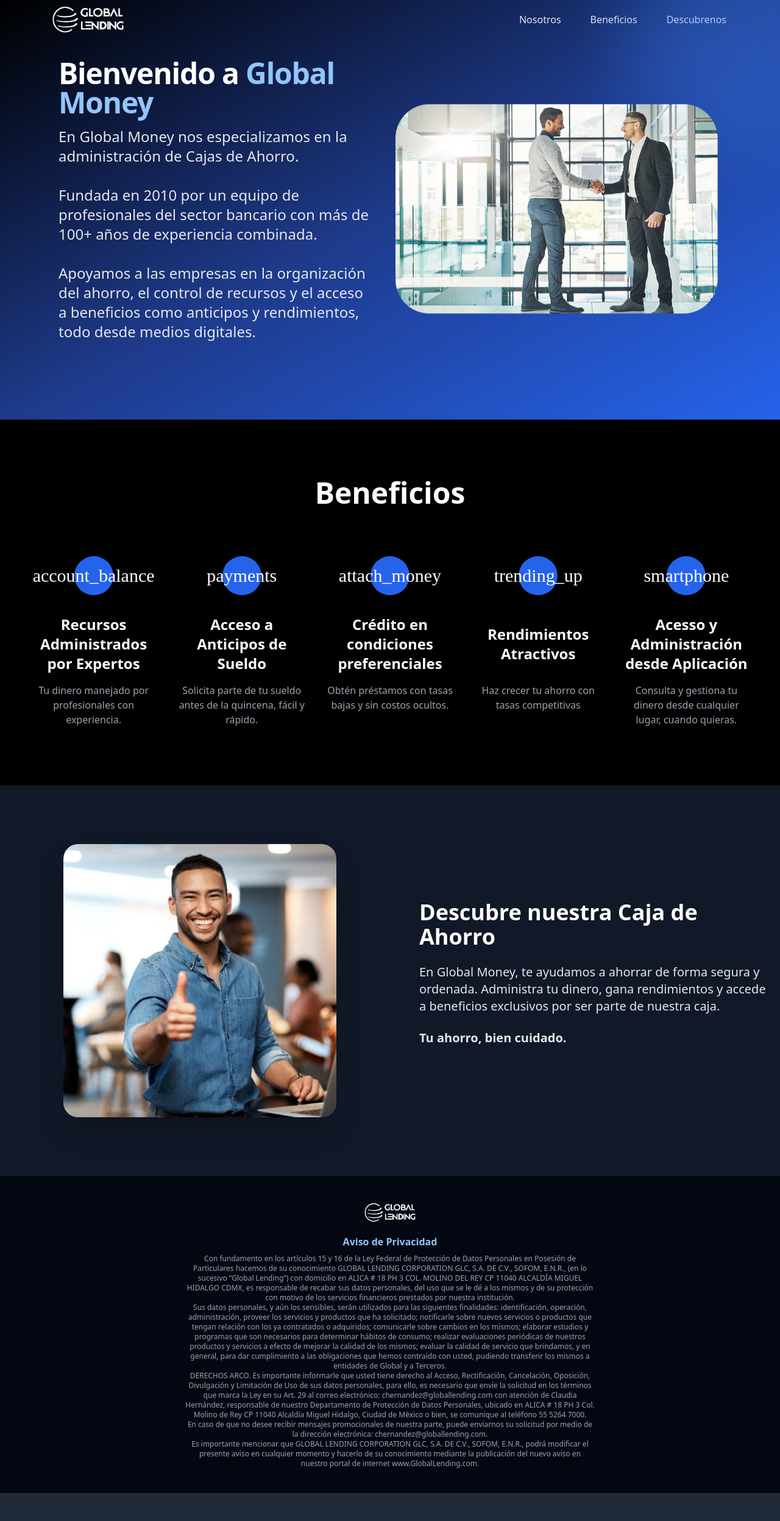
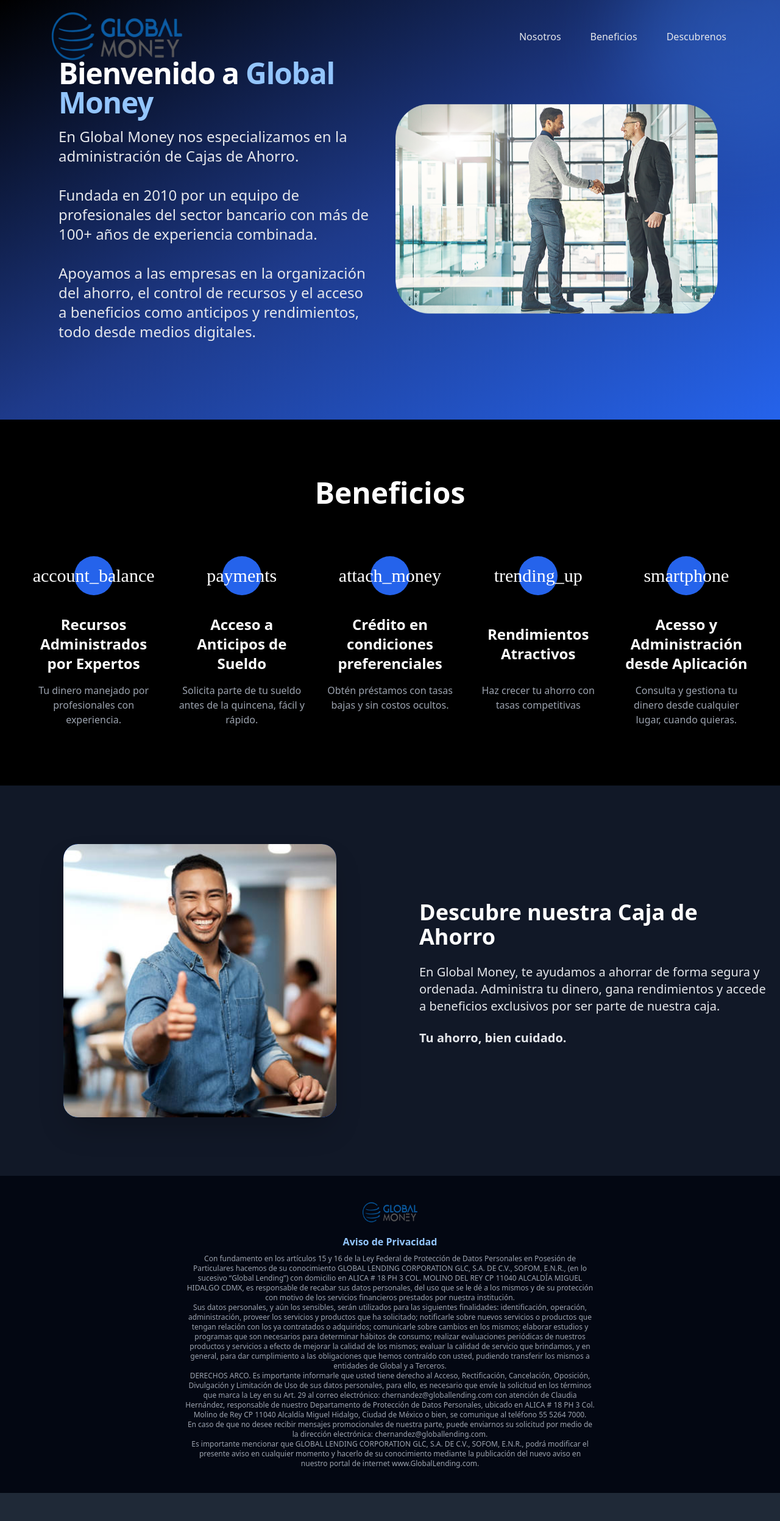
Before and after one commit to edwinvega11/GlobalMoney, a React (Vite) app: page / in a window 1280 px wide. Shown: the top 2494 px of the page at 61% size. Built offline with nearby package versions, Linux system fonts and the light colour scheme.

Commit message:
new logo added

```diff
--- a/src/components/CostsAndCommissions.jsx
+++ b/src/components/CostsAndCommissions.jsx
@@ -10,7 +10,7 @@
       {/* Header with Logo and Back Button */}
       <div className="bg-gray-900 border-b border-gray-700 px-6 py-4">
         <div className="max-w-6xl mx-auto flex items-center justify-between">
-          <img src="/GL-logo-1.png" alt="Global Money Logo" className="h-12 w-auto" />
+          <img src="/GM-Logo-1.png" alt="Global Money Logo" className="h-12 w-auto" />
           <button
             onClick={handleBackHome}
             className="flex items-center gap-2 bg-blue-600 hover:bg-blue-700 text-white font-semibold py-2 px-4 rounded-lg transition duration-300 shadow-lg"
--- a/src/components/Navbar.jsx
+++ b/src/components/Navbar.jsx
@@ -19,9 +19,9 @@
   };
 
   return (
-    <nav className="w-full">
+    <nav className="w-full absolute top-0 left-0 z-50">
       <div className="max-w-6xl mx-auto flex items-center justify-between px-4 py-3">
-        <img src="/GL-logo-1.png" alt="Logo" className="h-14 w-auto -my-2" />
+        <img src="/GM-Logo-1.png" alt="Global Money Logo" className="h-20 md:h-24 w-auto" />
         <button
           className="md:hidden p-2 rounded focus:outline-none focus:ring-2 focus:ring-blue-400"
           aria-label="Toggle navigation menu"
@@ -56,7 +56,7 @@
       </div>
       {/* Mobile menu */}
       {menuOpen && (
-        <ul className="md:hidden flex flex-col gap-2 px-4 pb-4 bg-black/80 backdrop-blur-sm rounded-b-xl shadow-lg z-50 fixed left-0 right-0 top-0 mt-[56px]">
+        <ul className="md:hidden flex flex-col gap-2 px-4 pb-4 bg-black/80 backdrop-blur-sm rounded-b-xl shadow-lg z-50 fixed left-0 right-0 top-0 mt-[80px]">
           {navLinks.map((link) => (
             <li key={link.href}>
               <a
--- a/src/components/PrivacyPolicySection.jsx
+++ b/src/components/PrivacyPolicySection.jsx
@@ -5,7 +5,7 @@
     {/* Logo at the top */}
     <div className="mb-4">
       {/* Replace src with your logo path */}
-              <img src="/GL-logo-1.png" alt="Global Money Logo" className="h-10 w-auto mx-auto" />
+              <img src="/GM-Logo-1.png" alt="Global Money Logo" className="h-10 w-auto mx-auto" />
     </div>
     <div className="max-w-2xl text-xs text-gray-400 text-center">
       <h3 className="text-base font-semibold text-blue-300 mb-2">Aviso de Privacidad</h3>
```
Also changed, not shown: public/GM-Logo-1.png (added).
